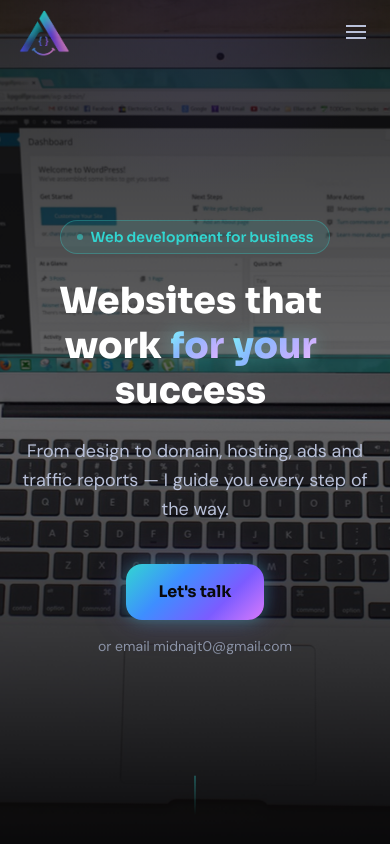
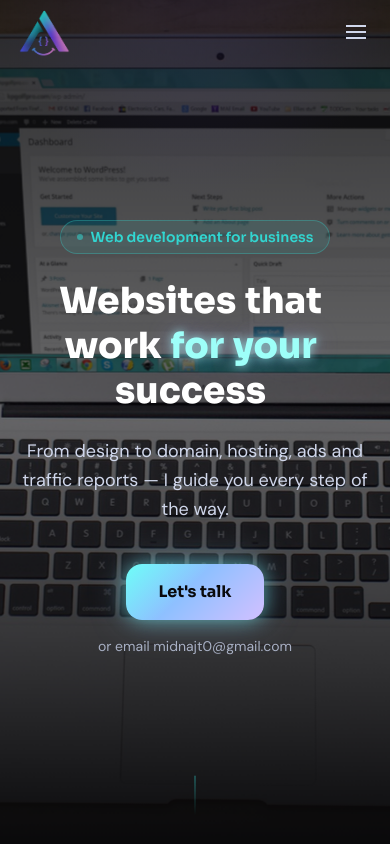
Before and after one commit to Midnajt/AddPattern.pl, a React (Vite) app: page /dla-devow in a window 390 px wide. Shown: the top 844 px of the page. Built offline with nearby package versions, Linux system fonts and the light colour scheme.

Commit message:
mobile css update

```diff
--- a/src/index.css
+++ b/src/index.css
@@ -17,7 +17,8 @@
   --brand-gradient: linear-gradient(135deg, #32D6D1 0%, #3E8EFF 35%, #7B5CFF 70%, #D87AFB 100%);
   /* Brighter stops for clipped text — better contrast on dark surfaces */
   --brand-gradient-text: linear-gradient(135deg, #5AF0EB 0%, #6BA3FF 40%, #A08CFF 72%, #E9A0FF 100%);
-  --brand-gradient-text-mobile: linear-gradient(135deg, #7DFFF9 0%, #8BB8FF 38%, #C4B0FF 72%, #F5C0FF 100%);
+  /* OLED / mobile buttons — lifted midtones so AMOLED doesn't crush them */
+  --brand-gradient-mobile: linear-gradient(135deg, #6EFFF8 0%, #8EC0FF 45%, #D2C0FF 100%);
 }
 
 @layer base {
@@ -47,24 +48,37 @@
     color: #5AF0EB; /* fallback if background-clip is unsupported */
   }
 
-  /* Mobile / narrow viewports: lift luminance + soft glow for outdoor/low-end screens */
+  /*
+   * Mobile (esp. Samsung AMOLED): background-clip text + mid/dark gradient stops
+   * get crushed nearly black. Use solid bright fill + glow instead of clipped gradient.
+   */
   @media (max-width: 767px) {
     .text-gradient {
-      background: var(--brand-gradient-text-mobile);
-      -webkit-background-clip: text;
-      background-clip: text;
-      -webkit-text-fill-color: transparent;
-      color: #7DFFF9;
-      filter: drop-shadow(0 0 10px rgba(125, 255, 249, 0.35));
+      background: none !important;
+      -webkit-background-clip: border-box;
+      background-clip: border-box;
+      -webkit-text-fill-color: #9EFFF9;
+      color: #9EFFF9;
+      filter: none;
+      text-shadow:
+        0 0 10px rgba(158, 255, 249, 0.7),
+        0 0 24px rgba(180, 160, 255, 0.45);
     }
-  }
 
-  @media (max-width: 767px) and (prefers-contrast: more) {
-    .text-gradient {
-      background: none;
-      -webkit-text-fill-color: #7DFFF9;
-      color: #7DFFF9;
-      filter: none;
+    .bg-brand-gradient {
+      background-image: var(--brand-gradient-mobile) !important;
+      box-shadow:
+        0 0 18px rgba(110, 255, 248, 0.5),
+        0 0 36px rgba(142, 192, 255, 0.35) !important;
+    }
+
+    /* Secondary/muted copy also reads darker on OLED */
+    .text-text-secondary {
+      color: #D0D7EB !important;
+    }
+
+    .text-text-muted {
+      color: #A8B0C4 !important;
     }
   }
 
```
